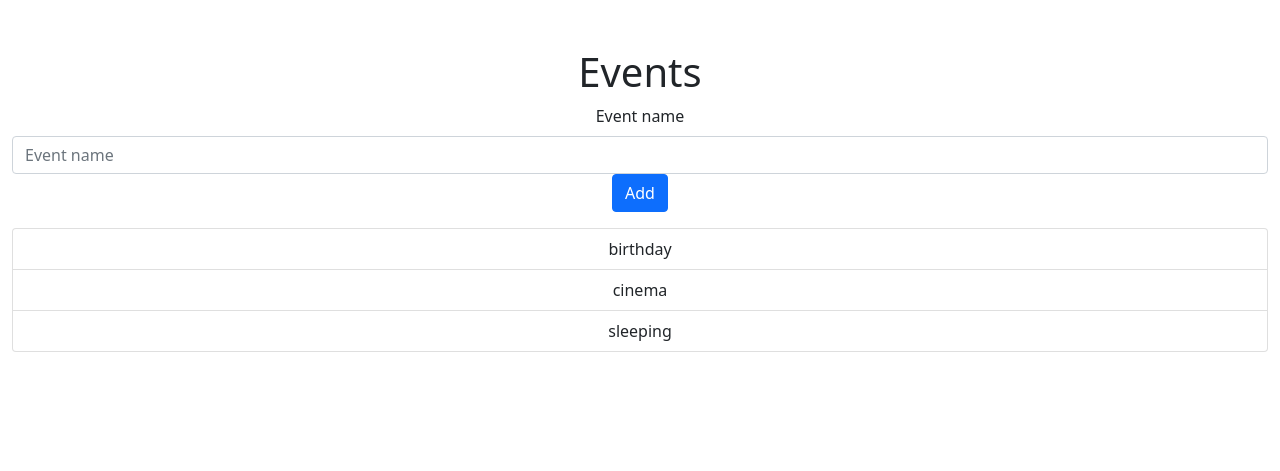
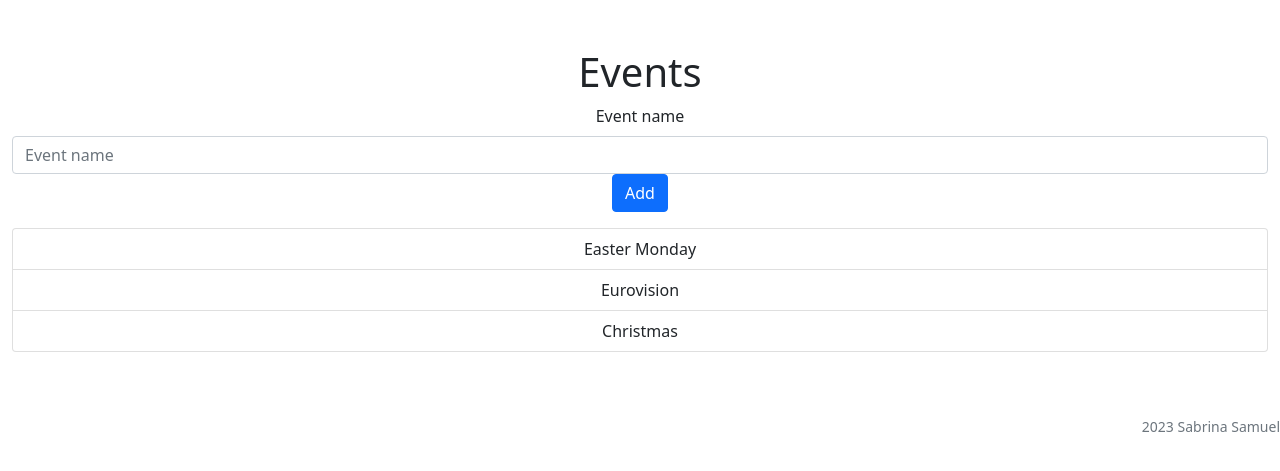
Before and after one commit to ssrome/cs50-final-project, a Flask app: page / in a window 1280 px wide. Shown: the top 471 px of the page. Run offline with Flask 2, Linux system fonts and the light colour scheme.

Commit message:
Update footer with name

```diff
--- a/app.py
+++ b/app.py
@@ -14,7 +14,7 @@ def after_request(response):
 
 @app.route("/")
 def index():
-    eventLists = [{"id": 1, "name": "birthday"}, {"id": 2, "name": "cinema"}, {"id": 3, "name": "sleeping"}]
+    eventLists = [{"id": 1, "name": "Easter Monday"}, {"id": 2, "name": "Eurovision"}, {"id": 3, "name": "Christmas"}]
     return render_template("index.html", eventLists=eventLists)
 
 if __name__ == "__main__":
--- a/templates/layout.html
+++ b/templates/layout.html
@@ -30,6 +30,6 @@
       {% block main %}{% endblock %}
     </main>
 
-    <footer class="mb-5 small text-center text-muted"></footer>
+    <footer class="mb-5 small text-end text-muted">2023 Sabrina Samuel </footer>
   </body>
 </html>
```
Also changed, not shown: tests/test_app.py (+5 -0 lines).
